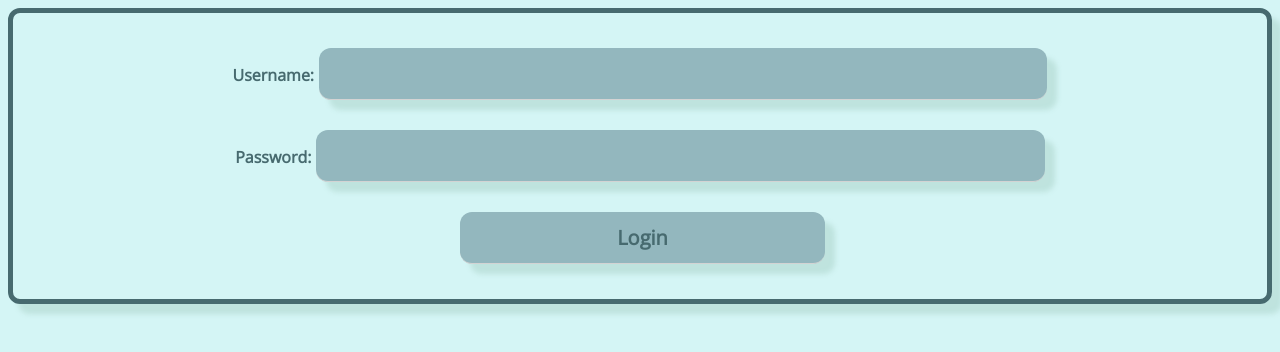
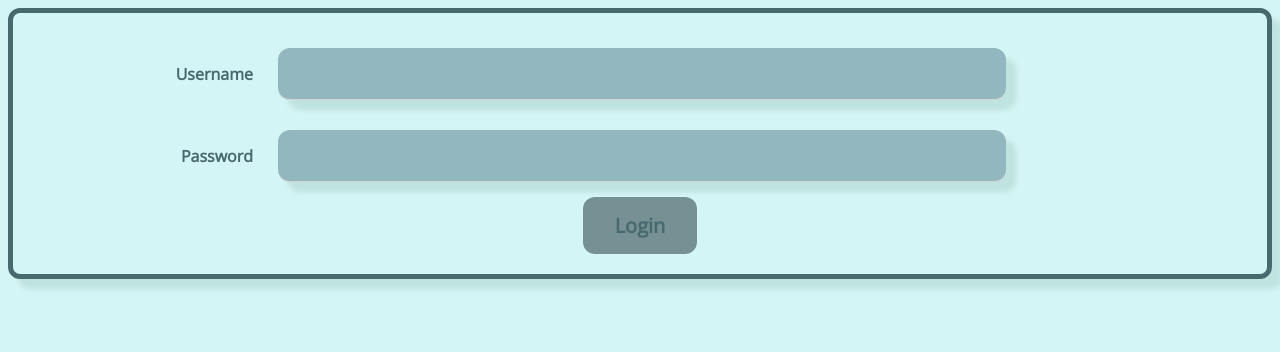
Before and after one commit to build-dad-jokes/front-end, a React (Create React App) app in the folder my-react-app/: page /login in a window 1280 px wide. Shown: the top 352 px of the page. Built offline with nearby package versions, Linux system fonts and the light colour scheme.

Commit message:
more styles

```diff
--- a/my-react-app/src/components/LoginForm/LoginForm.css
+++ b/my-react-app/src/components/LoginForm/LoginForm.css
@@ -59,12 +59,21 @@ div {
 
 .btn {
     border: #476A6F;
+    color: #476A6F;
     background-color: rgb(118, 144, 148);
     font-family: 'Open Sans', sans-serif;
-    font: 30px;
+    font-size: 20px;
     font-weight: bold;
     cursor: pointer;
     border-radius: 12px;
+    padding: 15px 32px;
+    text-align: center;
+    cursor: pointer;
+}
+
+.btn:hover {
+    background-color: #519E8A;
+
 }
 
 h1 {
@@ -72,3 +81,18 @@ h1 {
     font-weight: bold;
     padding: 5px;
 }
+
+.form-group {
+    display: flex;
+    align-items: center;
+}
+
+.form-group label {
+    min-width: 220px;
+    text-align: right;
+    margin-right: 20px;
+}
+
+.form-group .btn {
+    margin: 0 auto;
+}
--- a/my-react-app/src/components/LoginForm/LoginForm.js
+++ b/my-react-app/src/components/LoginForm/LoginForm.js
@@ -3,6 +3,7 @@ import { connect } from 'react-redux';
 import { login } from '../../redux/reducer';
 
 import './LoginForm.css';
+
 
 class LoginForm extends Component {
 
@@ -17,16 +18,20 @@ class LoginForm extends Component {
         return (
             <div className="login-form-wrapper" onSubmit={this.onSubmit}>
                 <form name="loginForm">
-                    <label>Username:</label>
-                    <input name="email" onChange={e => this.setState({ email: e.target.value })} />
-                    <br />
-                    <label>Password:</label>
-                    <input type="password" name="password" onChange={e => this.setState({ password: e.target.value })} />
+                    <div className="form-group">
+                        <label>Username</label>
+                        <input name="email" onChange={e => this.setState({ email: e.target.value })} />
+                    </div>
+
+                    <div className="form-group">
+                        <label>Password</label>
+                        <input type="password" name="password" onChange={e => this.setState({ password: e.target.value })} />
+                    </div>
 
                     <div className="login-button">
-
-                        <input type="submit" value="Login" />
-
+                        <button type="submit" className="btn" onClick={this.onSubmit}>
+                            Login
+                        </button>
                     </div>
 
                     {isLoginPending && <div>Please wait...</div>}
--- a/my-react-app/src/components/SignUpForm/SignUpForm.js
+++ b/my-react-app/src/components/SignUpForm/SignUpForm.js
@@ -1,4 +1,6 @@
 import React from 'react';
+
+
 
 class SignUpForm extends React.Component {
     constructor(props) {
```
